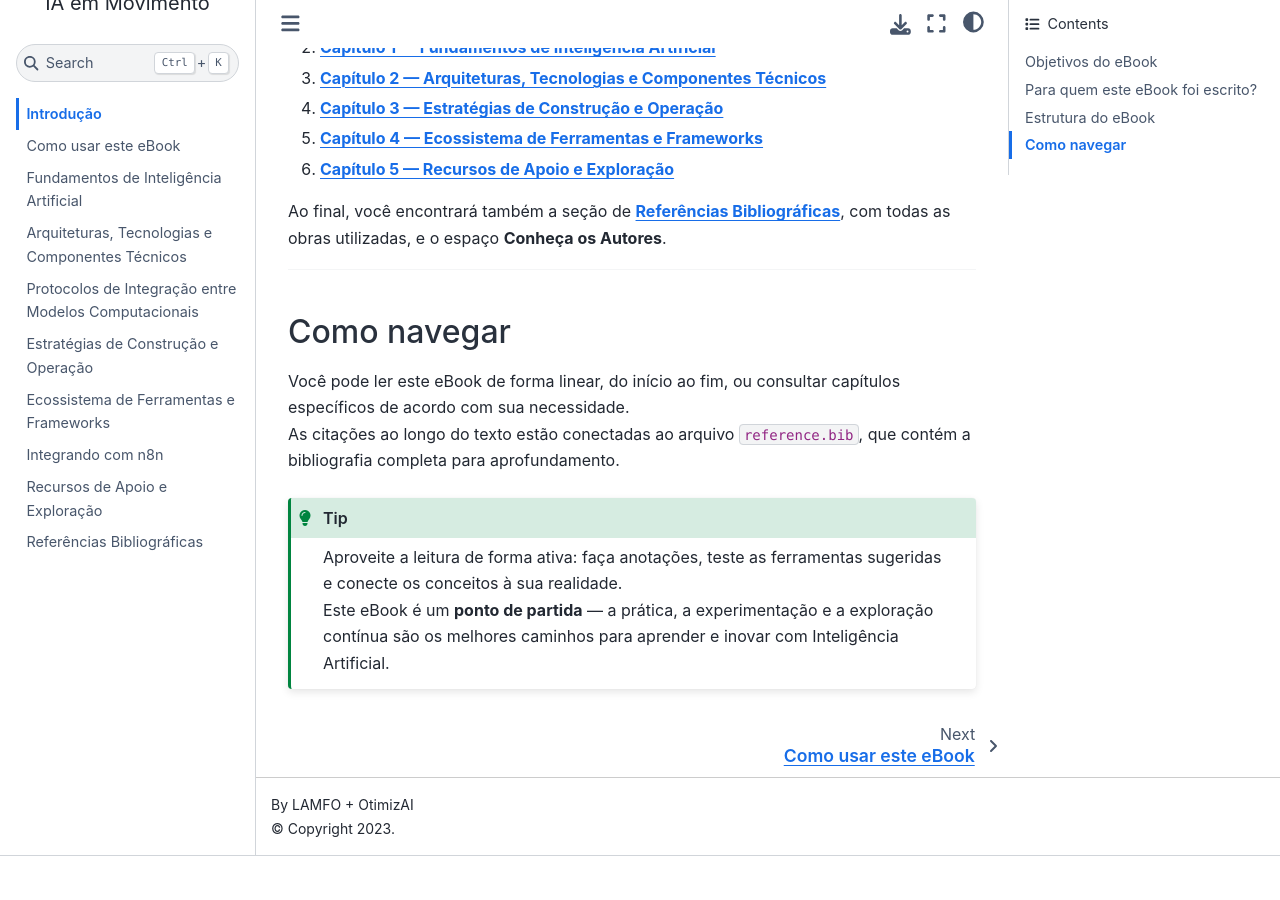
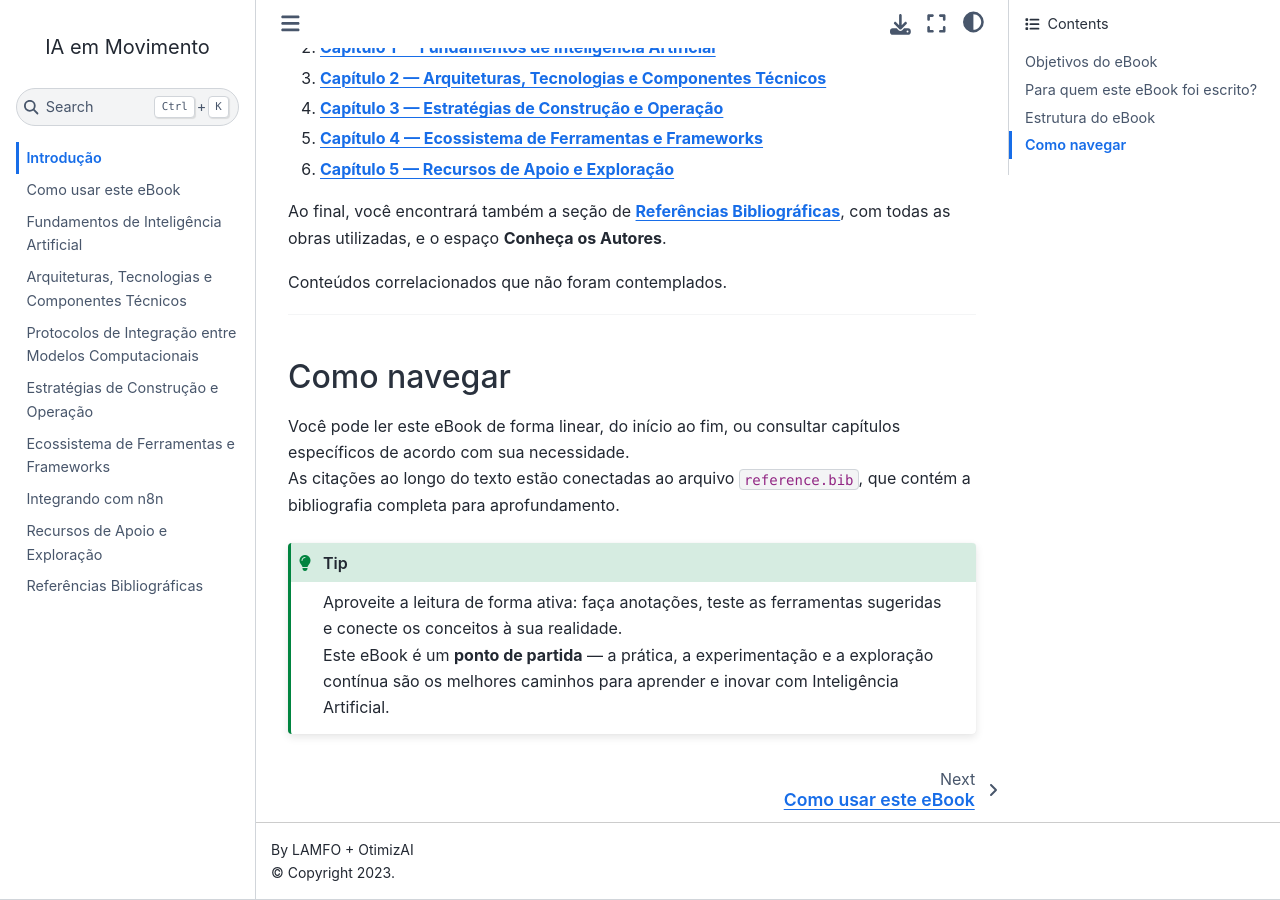
Before and after one commit to unb-lamfo-negocios-ai/LivroIAemMovimento, a Jupyter Book: the page built from intro.md, in a window 1280 px wide and 900 px high, scrolled down 1468 px. Built offline with Jupyter Book 1.0.4 settings and Sphinx 7.4.7 and the Sphinx Book theme 1.1.4, drawn with Linux system fonts in a browser that asks for light colours; pages that are not in the unit, such as notebooks, are missing from menus; before the commit the page ends 2324 px from its top, so only the background shows below that.

Commit message:
Update intro.md

```diff
--- a/intro.md
+++ b/intro.md
@@ -52,6 +52,8 @@ O livro está dividido em capítulos que seguem uma progressão lógica, mas pod
 
 Ao final, você encontrará também a seção de [**Referências Bibliográficas**](referencia), com todas as obras utilizadas, e o espaço **Conheça os Autores**.
 
+Conteúdos correlacionados que não foram contemplados.
+
 ---
 
 ## Como navegar
```
